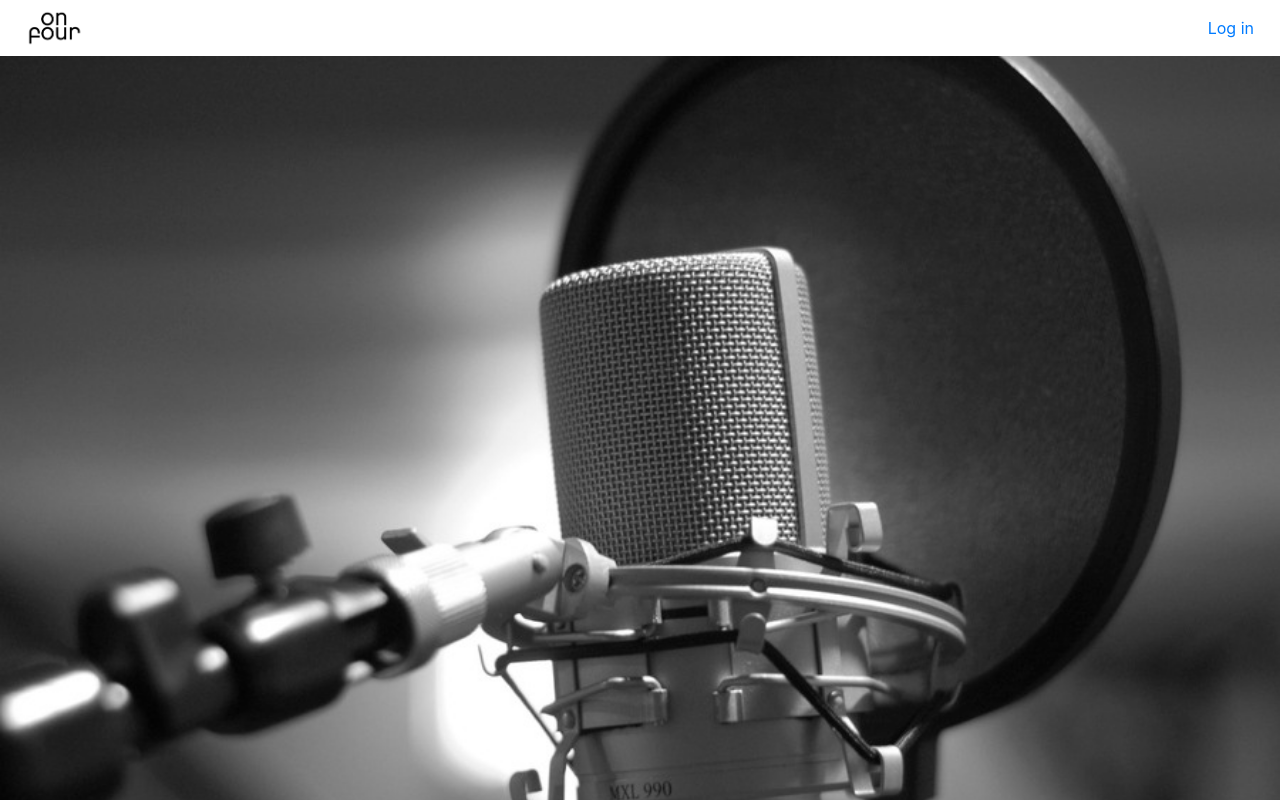
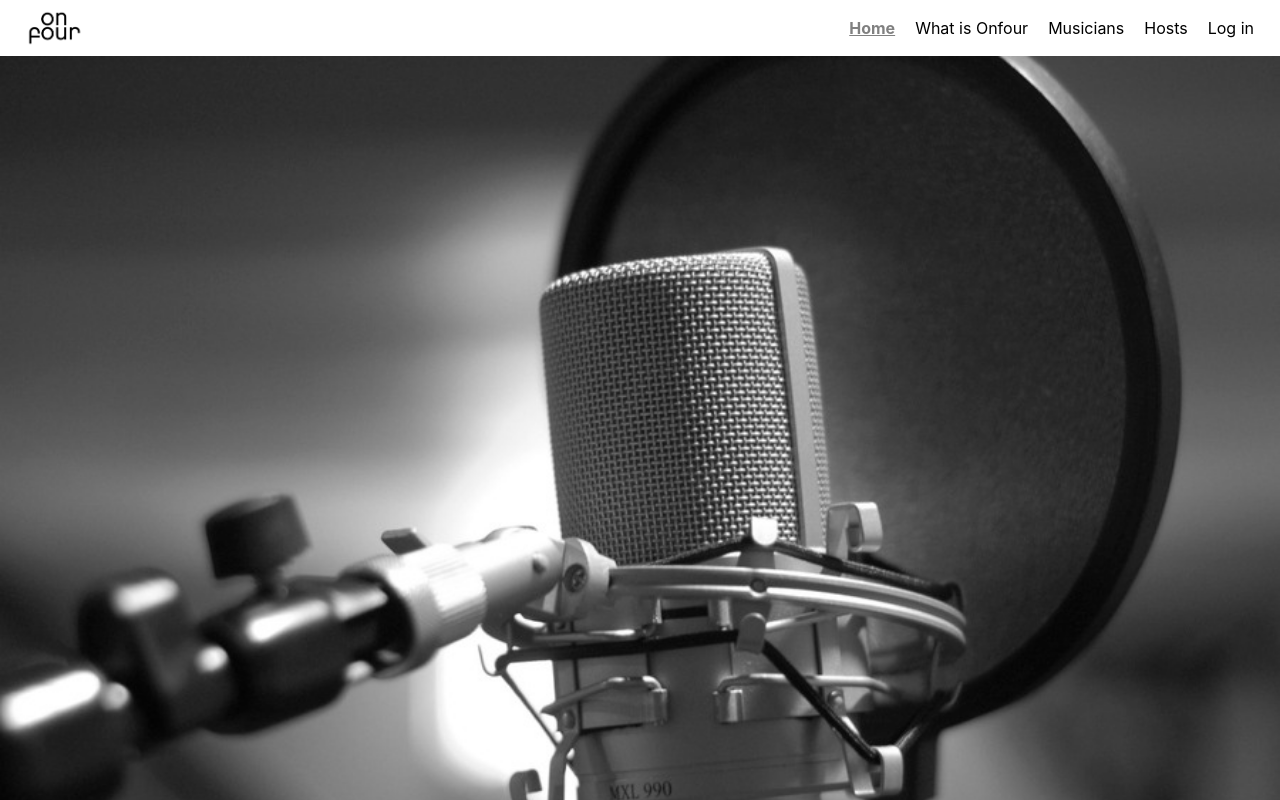
Before and after one commit to vinnykris/onfour-web, a React (Create React App) app: page / in a window 1280 px wide. Shown: the top 800 px of the page. Built offline with nearby package versions, Linux system fonts and the light colour scheme.

Commit message:
small updates

```diff
--- a/package.json
+++ b/package.json
@@ -11,6 +11,7 @@
     "node-sass": "^4.13.1",
     "react": "^16.13.1",
     "react-dom": "^16.13.1",
+    "react-router-dom": "^5.1.2",
     "react-scripts": "3.4.1",
     "styled-components": "^5.0.1"
   },
--- a/src/App.js
+++ b/src/App.js
@@ -3,13 +3,22 @@ import NavBar from "./components/navbar";
 import MainContent from "./components/main_content";
 import "./App.css";
 import "./styles.scss";
-import background from "./images/home_page_background.jpeg";
+import { BrowserRouter as Router, Route, Switch } from "react-router-dom";
 
 function App() {
   return (
     <div className="App">
-      <NavBar />
-      <MainContent />
+      <Router>
+        <NavBar />
+        {/* <MainContent /> */}
+        <Switch>
+          <Route exact path="/" component={MainContent} />
+          {/* <Route path="/whatisonfour" component={WhatsOnFour} />
+          <Route path="/artists" component={Artists} />
+          <Route path="/hosts" component={Hosts} />
+          <Route component={NotFound} /> */}
+        </Switch>
+      </Router>
     </div>
   );
 }
--- a/src/components/content_header.jsx
+++ b/src/components/content_header.jsx
@@ -4,7 +4,7 @@ import "../styles.scss";
 const ContentHeader = ({ headerTitle }) => {
   return (
     <div className="featured-header">
-      <h6 className="header-text">{headerTitle}</h6>
+      <h5 className="header-text">{headerTitle}</h5>
     </div>
   );
 };
--- a/src/components/navbar.jsx
+++ b/src/components/navbar.jsx
@@ -1,4 +1,6 @@
 import React from "react";
+import ReactDOM from "react-dom";
+import { Link, NavLink } from "react-router-dom";
 import logo from "../images/onfour_logo.png";
 import "../styles.scss";
 
@@ -7,11 +9,67 @@ const NavBar = () => {
     <div className="navbar">
       <img className="onfour-logo" src={logo} width="auto" alt="nav-logo"></img>
       <div className="nav-pages">
-        <a className="nav-page">Home</a>
+        <NavLink
+          exact
+          to="/"
+          className="nav-page"
+          activeStyle={{
+            fontWeight: "bold",
+            color: "grey",
+            textDecoration: "underline",
+          }}
+        >
+          Home
+        </NavLink>
+        <NavLink
+          to="/about"
+          className="nav-page"
+          activeStyle={{
+            fontWeight: "bold",
+            color: "grey",
+            textDecoration: "underline",
+          }}
+        >
+          What is Onfour
+        </NavLink>
+        <NavLink
+          to="/musicians"
+          className="nav-page"
+          activeStyle={{
+            fontWeight: "bold",
+            color: "grey",
+            textDecoration: "underline",
+          }}
+        >
+          Musicians
+        </NavLink>
+        <NavLink
+          to="/hosts"
+          className="nav-page"
+          activeStyle={{
+            fontWeight: "bold",
+            color: "grey",
+            textDecoration: "underline",
+          }}
+        >
+          Hosts
+        </NavLink>
+        <NavLink
+          to="/login"
+          className="nav-page"
+          activeStyle={{
+            fontWeight: "bold",
+            color: "grey",
+            textDecoration: "underline",
+          }}
+        >
+          Log in
+        </NavLink>
+        {/* <a className="nav-page">Home</a>
         <a className="nav-page">What is Onfour</a>
         <a className="nav-page">Musician</a>
         <a className="nav-page">Host</a>
-        <a className="login-button">Log in</a>
+        <a className="login-button">Log in</a> */}
       </div>
     </div>
   );
--- a/src/styles.scss
+++ b/src/styles.scss
@@ -57,9 +57,21 @@ $breakpoints: (
   text-align: end;
 }
 
-.nav-page {
+a.nav-page {
   margin: 10px;
-  color: white;
+  color: black;
+  &:hover {
+    cursor: pointer;
+    color: rgb(129, 129, 201);
+  }
+  &:active {
+    color: #b25500;
+  }
+}
+
+.nav-active {
+  font-weight: "bold";
+  color: grey;
 }
 
 .login-button {
```
Also changed, not shown: 1 other file (tests, documents, lock files or other folders).
